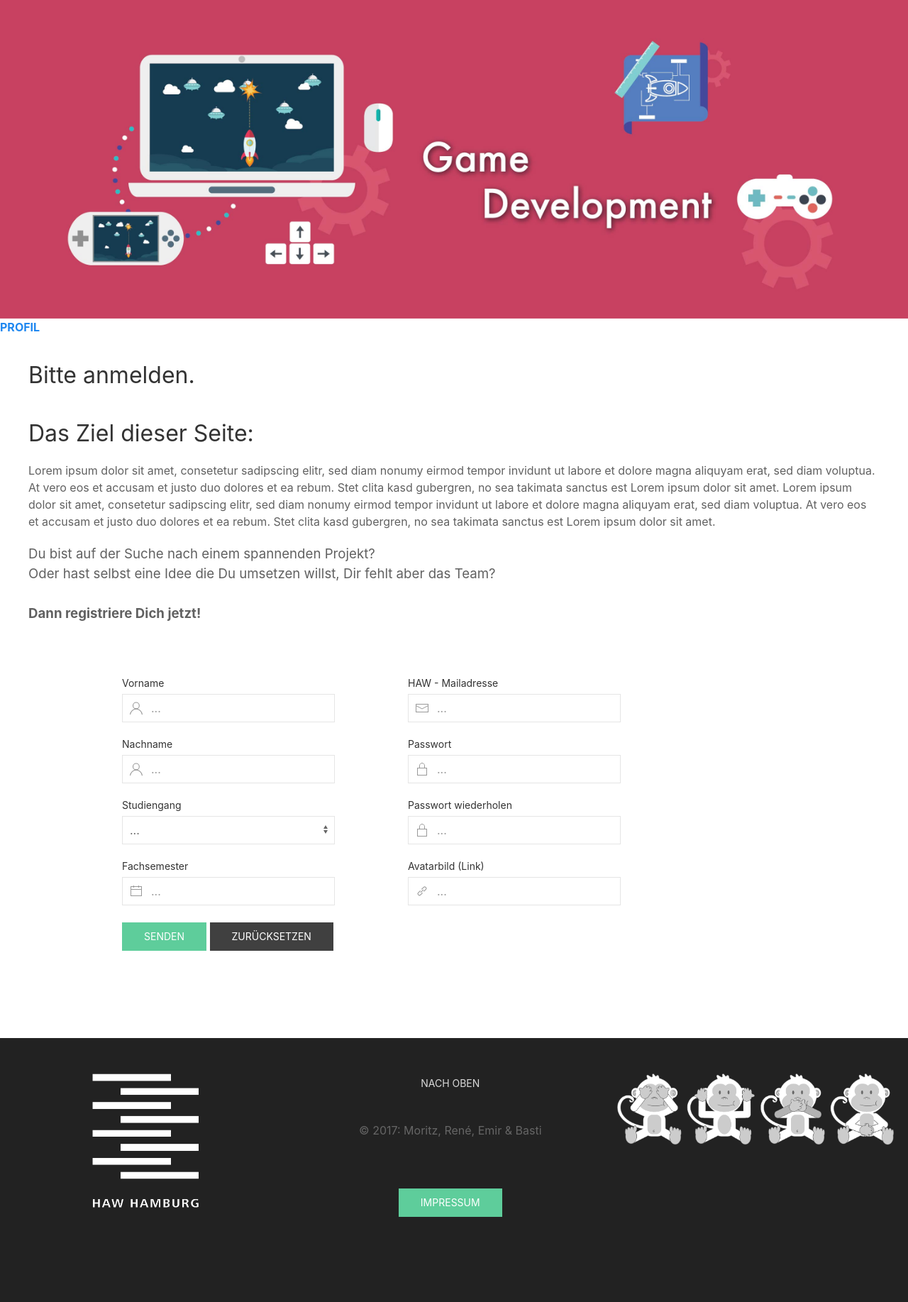
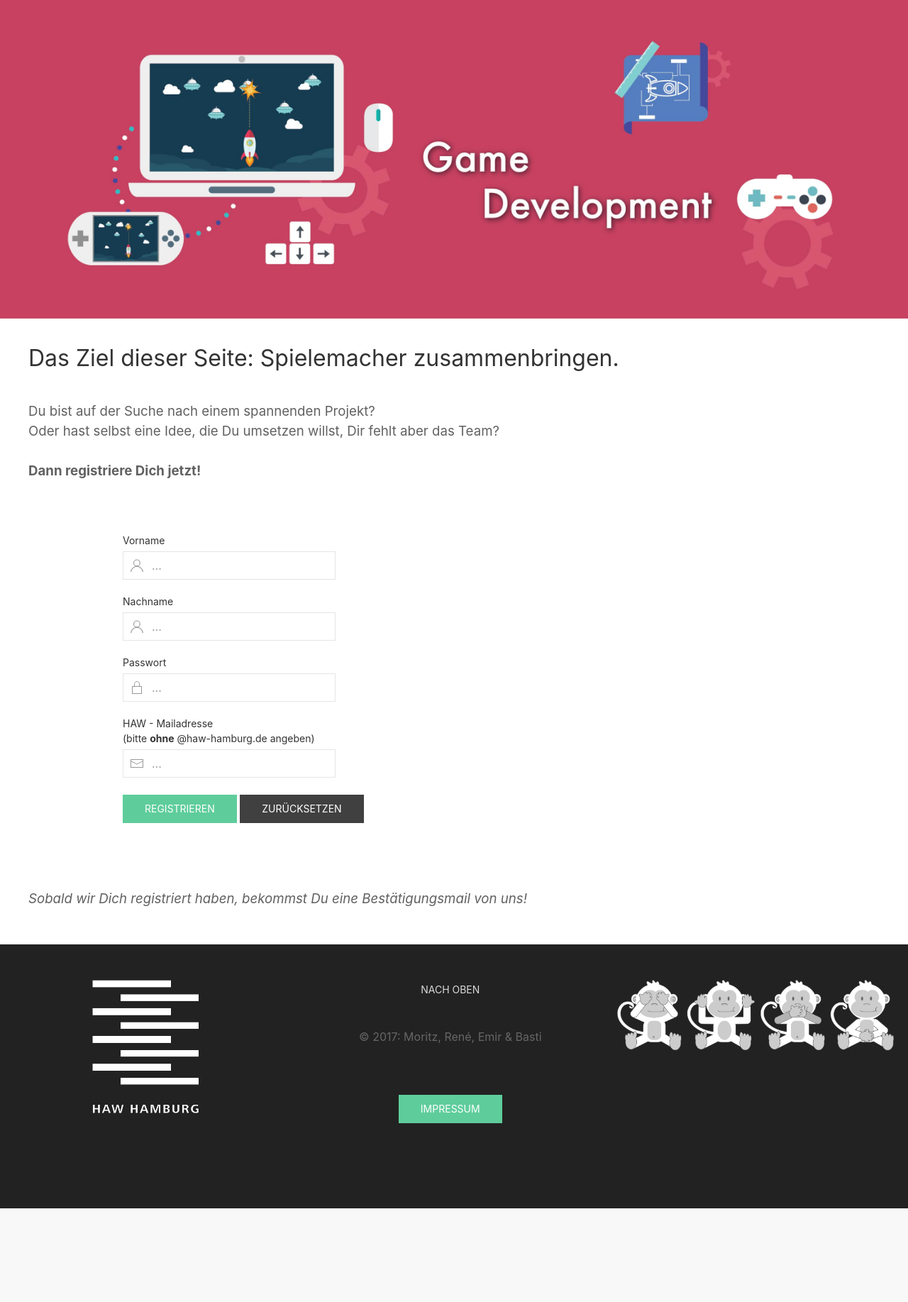
Before and after one commit to MoritzHelmli/APRG, a Node server app: page / in a window 1280 px wide. Shown: the part 127-1962 px from the top of the page at 71% size. After the commit the page ends 1830 px from the top, so only its background shows below. Run offline with Node 20, Linux system fonts and the light colour scheme; some libraries are stand-ins or nearby versions.

Commit message:
letzte bugfixes

```diff
--- a/SpielemacherGesucht/views/index.ejs
+++ b/SpielemacherGesucht/views/index.ejs
@@ -63,29 +63,13 @@
 
 		</div>
 
-		<!--
-			------------------
-		-->
-
-		<a href="profil.html" style="font-size: 1000"><b>PROFIL</b></a>
-
-		<!--
-			------------------
-		-->
-
 		<!-- Text - Hauptseite -->
 
 		<div class="uk-container uk-container-center uk-margin-top">
 
 			<header>
-				<h2><%= message%></h2>
-
-				<h2>Das Ziel dieser Seite:</h2>
+				<h2>Das Ziel dieser Seite: Spielemacher zusammenbringen.</h2>
 			</header>
-
-			<p class="grau61">
-					Lorem ipsum dolor sit amet, consetetur sadipscing elitr, sed diam nonumy eirmod tempor invidunt ut labore et dolore magna aliquyam erat, sed diam voluptua. At vero eos et accusam et justo duo dolores et ea rebum. Stet clita kasd gubergren, no sea takimata sanctus est Lorem ipsum dolor sit amet. Lorem ipsum dolor sit amet, consetetur sadipscing elitr, sed diam nonumy eirmod tempor invidunt ut labore et dolore magna aliquyam erat, sed diam voluptua. At vero eos et accusam et justo duo dolores et ea rebum. Stet clita kasd gubergren, no sea takimata sanctus est Lorem ipsum dolor sit amet.
-			</p>
 
 		</div>
 
@@ -93,10 +77,10 @@
 
 		<div class="uk-container uk-container-center uk-margin-top">
 
-			<p class="vierzehn grau61 top">
+			<p class="vierzehn grau61">
 				Du bist auf der Suche nach einem spannenden Projekt?
 				<br/>
-				Oder hast selbst eine Idee die Du umsetzen willst, Dir fehlt aber das Team?
+				Oder hast selbst eine Idee, die Du umsetzen willst, Dir fehlt aber das Team?
 				<br/><br/>
 				<b>Dann registriere Dich jetzt!</b>
 			</p>
@@ -104,17 +88,18 @@
 		</div>
 
 		<div class="uk-container uk-container-center uk-margin-top">
-			<form class="uk-form-stacked">
-				<table>
+			<form class="uk-form-stacked" action="https://www.dw-formmailer.de/" method="post"> <!-- Account bei dw-formmailer anlegen! -->
+
+				<table class="links100">
 					<tr>
 
-						<td class="links100">
+						<td>
 
 							<div class="uk-margin">
 								<label class="uk-form-label" for="form-stacked-text">Vorname</label>
 								<div class="uk-form-controls uk-inline">
 									<span class="uk-form-icon" uk-icon="icon: user"></span>
-									<input class="uk-input" id="form-stacked-text" type="text" placeholder="...">
+									<input name="firstname" class="uk-input" id="form-stacked-text" type="text" placeholder="...">
 								</div>
 							</div>
 
@@ -122,42 +107,7 @@
 								<label class="uk-form-label" for="form-stacked-text">Nachname</label>
 								<div class="uk-form-controls uk-inline">
 									<span class="uk-form-icon" uk-icon="icon: user"></span>
-									<input class="uk-input" id="form-stacked-text" type="text" placeholder="...">
-								</div>
-							</div>
-
-							<div class="uk-margin">
-								<label class="uk-form-label" for="form-stacked-select">Studiengang</label>
-								<div class="uk-form-controls">
-									<select class="uk-select" id="form-stacked-select">
-										<option><i>...</i></option>
-										<option>Media Systems (B.Sc.)</option>
-										<option>Medientechnik (B. Sc.)</option>
-										<option>Games - Master (M.A.)</option>
-										<option>Illustration (B.A.)</option>
-										<option>Kommunikationsdesign (B.A.)</option>
-										<option>Design (M.A.)</option>
-									</select>
-								</div>
-							</div>
-
-							<div class="uk-margin">
-								<label class="uk-form-label" for="form-stacked-text">Fachsemester</label>
-								<div class="uk-form-controls uk-inline">
-									<span class="uk-form-icon" uk-icon="icon: calendar"></span>
-									<input class="uk-input" id="form-stacked-text" type="text" placeholder="...">
-								</div>
-							</div>
-
-						</td>
-
-						<td class="links100">
-
-							<div class="uk-margin">
-								<label class="uk-form-label" for="form-stacked-text">HAW - Mailadresse</label>
-								<div class="uk-form-controls uk-inline">
-									<span class="uk-form-icon" uk-icon="icon: mail"></span>
-									<input class="uk-input" id="form-stacked-text" type="text" placeholder="...">
+									<input name="lastname" class="uk-input" id="form-stacked-text" type="text" placeholder="...">
 								</div>
 							</div>
 
@@ -165,23 +115,15 @@
 								<label class="uk-form-label" for="form-stacked-text">Passwort</label>
 								<div class="uk-form-controls uk-inline">
 									<span class="uk-form-icon" uk-icon="icon: lock"></span>
-									<input class="uk-input" id="form-stacked-text" type="text" placeholder="...">
+									<input name="password" class="uk-input" id="form-stacked-text" type="text" placeholder="...">
 								</div>
 							</div>
 
 							<div class="uk-margin">
-								<label class="uk-form-label" for="form-stacked-text">Passwort wiederholen</label>
+								<label class="uk-form-label" for="form-stacked-text">HAW - Mailadresse<br/>(bitte <b>ohne</b> @haw-hamburg.de angeben)</label>
 								<div class="uk-form-controls uk-inline">
-									<span class="uk-form-icon" uk-icon="icon: lock"></span>
-									<input class="uk-input" id="form-stacked-text" type="text" placeholder="...">
-								</div>
-							</div>
-
-							<div class="uk-margin">
-								<label class="uk-form-label" for="form-stacked-text">Avatarbild (Link)</label>
-								<div class="uk-form-controls uk-inline">
-									<span class="uk-form-icon" uk-icon="icon: link"></span>
-									<input class="uk-input" id="form-stacked-text" type="text" placeholder="...">
+									<span class="uk-form-icon" uk-icon="icon: mail"></span>
+									<input name="mail" class="uk-input" id="form-stacked-text" type="text" placeholder="...">
 								</div>
 							</div>
 
@@ -191,11 +133,11 @@
 
 					<tr>
 
-						<td class="links100">
+						<td>
 
 							<div class="uk-margin">
 								<p uk-margin>
-									<button class="uk-button uk-button-primary" type="submit" name="submit">senden</button>
+									<button class="uk-button uk-button-primary" type="submit" name="submit">registrieren</button>
 									<button class="uk-button uk-button-secondary" type="reset" name="reset">zurücksetzen</button>
 								</p>
 							</div>
@@ -204,7 +146,12 @@
 
 					</tr>
 				</table>
+
 			</form>
+
+			<p class="vierzehn grau61">
+				<i>Sobald wir Dich registriert haben, bekommst Du eine Bestätigungsmail von uns!</i>
+			</p>
 		</div>
 
 		<!-- Ende des Hauptteils -->
```
